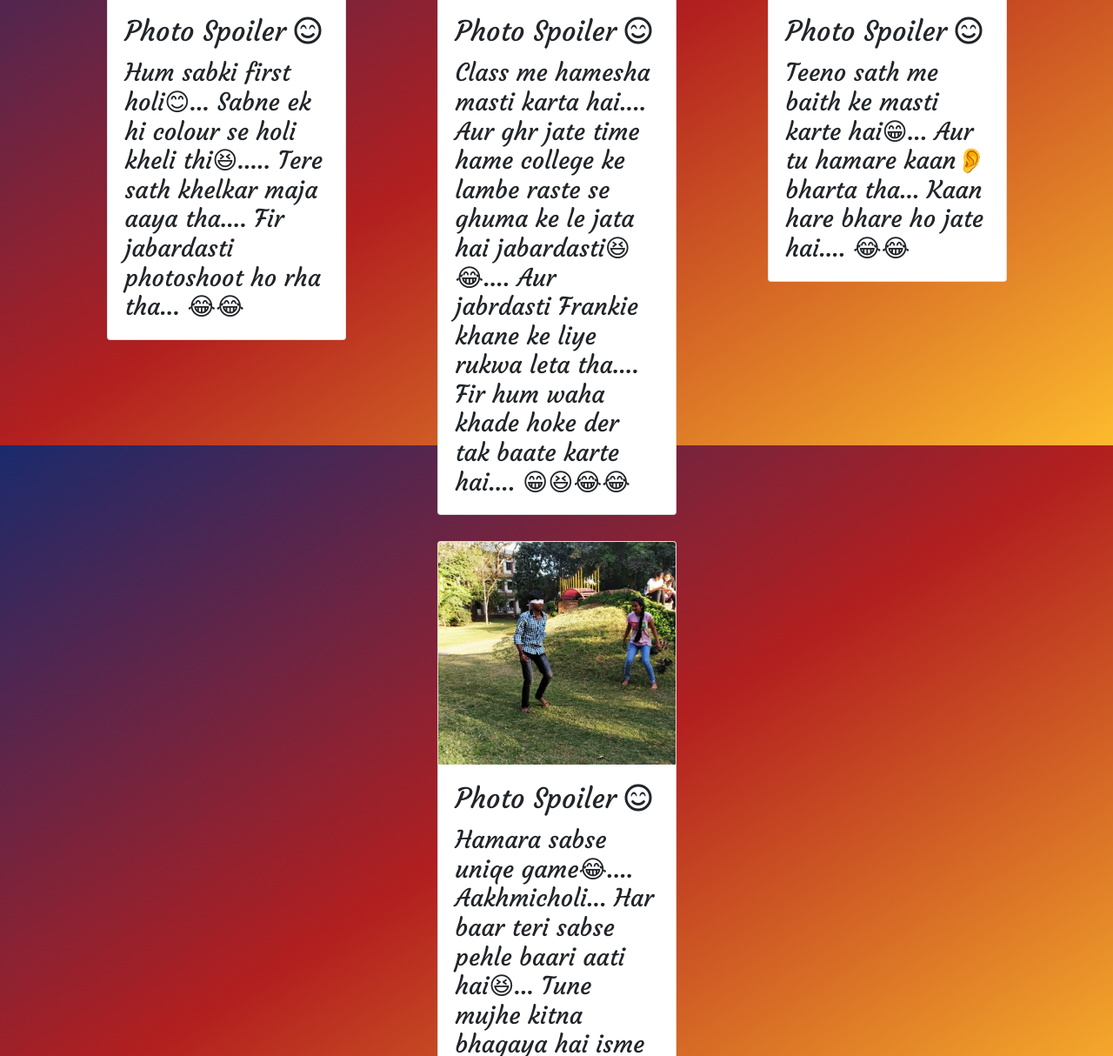
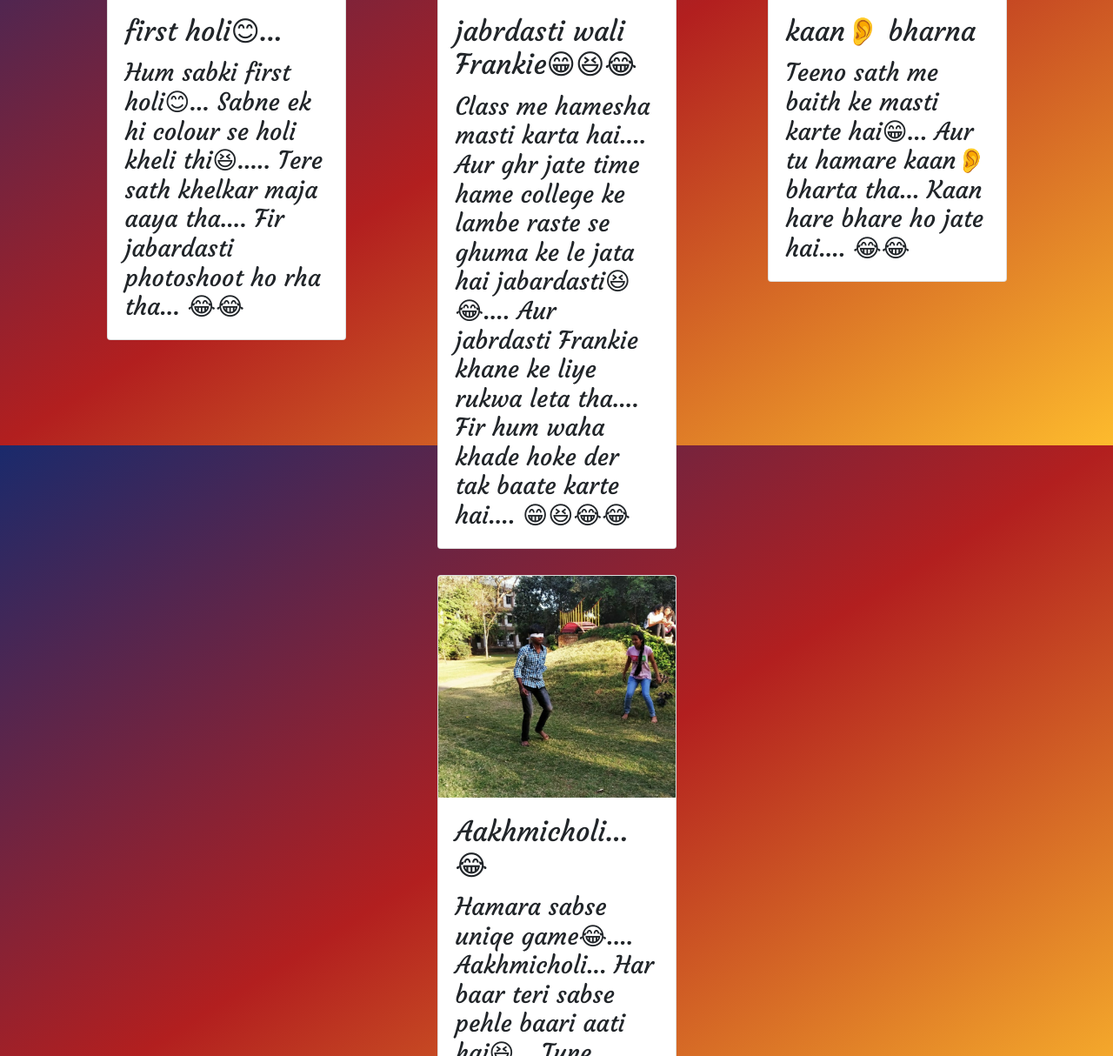
Before and after one commit to buntysharma1/pritam-bday, a plain HTML site: page akash.html in a window 1280 px wide. Shown: the part 288-1502 px from the top of the page at 87% size. Drawn offline with nearby package versions, Linux system fonts and the light colour scheme.

Commit message:
modified akash

```diff
--- a/akash.html
+++ b/akash.html
@@ -56,7 +56,7 @@
                     <div class="card">
                         <img class="card-img-top" src="images/a1.jpg" alt="Card image">
                         <div class="card-body">
-                            <h2 class="card-title">Photo Spoiler <i class="far fa-smile-beam"> </i></h2>
+                            <h2 class="card-title">first holi😊...</h2>
                             <h3 class="card-text">Hum sabki first holi😊... Sabne ek hi colour se holi kheli thi😆..... Tere sath khelkar maja aaya tha.... Fir jabardasti photoshoot ho rha tha... 😂😂</h3>
                         </div>
                     </div>
@@ -67,7 +67,7 @@
                     <div class="card">
                         <img class="card-img-top" src="images/a2.jpg" alt="Card image">
                         <div class="card-body">
-                            <h2 class="card-title">Photo Spoiler <i class="far fa-smile-beam"> </i></h2>
+                            <h2 class="card-title">jabrdasti wali Frankie😁😆😂</h2>
                             <h3 class="card-text">Class me hamesha masti karta hai.... Aur ghr jate time hame college ke lambe raste se ghuma ke le jata hai jabardasti😆😂.... Aur jabrdasti Frankie khane ke liye rukwa leta tha.... Fir hum waha khade hoke der tak baate karte hai.... 😁😆😂😂</h3>
                         </div>
                     </div>
@@ -78,7 +78,7 @@
                     <div class="card">
                         <img class="card-img-top" src="images/a3.jpeg" alt="Card image">
                         <div class="card-body">
-                            <h2 class="card-title">Photo Spoiler <i class="far fa-smile-beam"> </i></h2>
+                            <h2 class="card-title">kaan👂 bharna </h2>
                             <h3 class="card-text">Teeno sath me baith ke masti karte hai😁... Aur tu hamare kaan👂 bharta tha... Kaan hare bhare ho jate hai.... 😂😂</h3>
                         </div>
                     </div>
@@ -89,7 +89,7 @@
                     <div class="card">
                         <img class="card-img-top" src="images/a4.jpeg" alt="Card image">
                         <div class="card-body">
-                            <h2 class="card-title">Photo Spoiler <i class="far fa-smile-beam"> </i></h2>
+                            <h2 class="card-title">Aakhmicholi...😂</h2>
                             <h3 class="card-text">Hamara sabse uniqe game😂.... Aakhmicholi... Har baar teri sabse pehle baari aati hai😆... Tune mujhe kitna bhagaya hai isme <b> haramkhor... 😂😂</b></h3>
                         </div>
                     </div>
```
